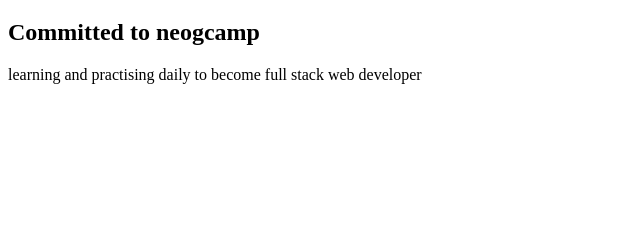
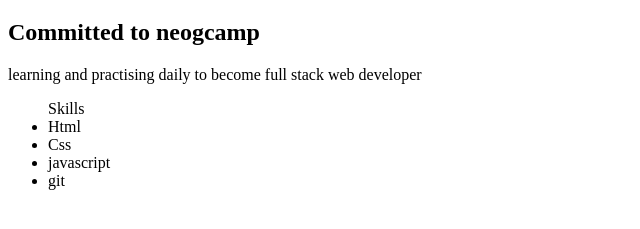
Before and after one commit to poonammohata/Week2-Neogcamp, a plain HTML site: page index.html in a window 1280 px wide. Shown: the part 61-290 px from the top of the page, without its empty margins (0-640 px from the left). Drawn offline with Linux system fonts and the light colour scheme.

Commit message:
refactor-added skills
added technical skilss

```diff
--- a/index.html
+++ b/index.html
@@ -10,6 +10,13 @@
     <h1>Hello Guys!!it's poonam mohata</h1>
     <h2>Committed to neogcamp</h2>
     <p>learning and practising daily to become full stack web developer</p>
+    <ul>Skills
+        <li>Html</li>
+        <li>Css</li>
+        <li>javascript</li>
+        <li>git</li>
+    </ul>
+
 
 </body>
 </html>
```
